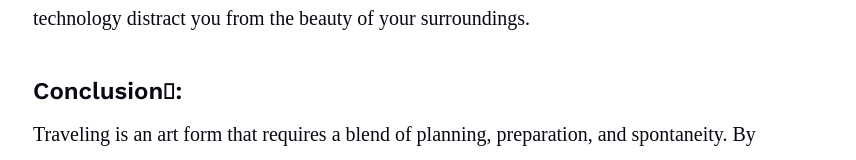
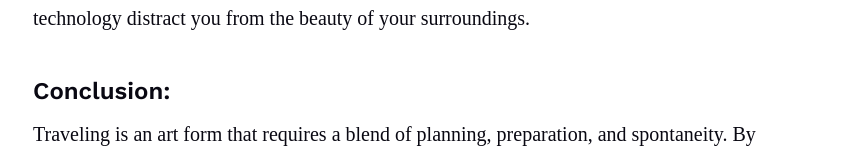
Before and after one commit to itsteatv/Reactjs-Blog-App, a React (Vite) app: page /post/1 in a window 1280 px wide. Shown: the part 3410-3570 px from the top of the page, without its empty margins (207-1063 px from the left). Built offline with nearby package versions, Linux system fonts and the light colour scheme.

Commit message:
Single Post Styling Updated

```diff
--- a/src/components/SinglePost/SinglePost.jsx
+++ b/src/components/SinglePost/SinglePost.jsx
@@ -84,7 +84,7 @@ function SinglePost() {
                         <div className={styles.conclusion}>
                             <div className={styles["conclusion-paragraph"]}>
                                 <div className={styles.title}>
-                                    Conclusion:ِ
+                                    Conclusion:
                                 </div>
                                 <p className={`${styles.paragraph} ${styles.conclusionP}`}>
                                     Traveling is an art form that requires a blend of planning, preparation, and spontaneity. By following these tips and tricks, you can make the most of your journey and create memories that last a lifetime. So pack your bags, embrace the adventure, and enjoy the ride.
--- a/src/components/SinglePost/SinglePost.module.scss
+++ b/src/components/SinglePost/SinglePost.module.scss
@@ -120,7 +120,8 @@
 
 /* PARAGRAPHS */
 .title {
-    width: 800px;
+    width: 100%;
+    max-width: 800px;
     height: 28px;
     font-family: "Work Sans";
     font-style: normal;
```
